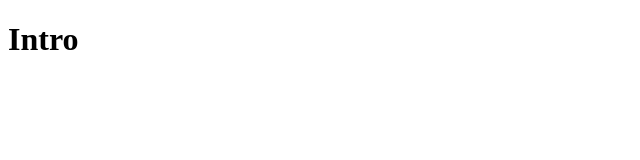
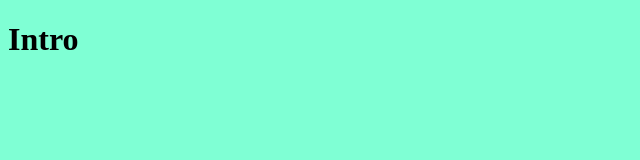
Before and after one commit to Rossetal/CODE-15-INTROJS, a plain HTML site: page 0_Intro/index.html in a window 1280 px wide. Shown: the whole page, without its empty margins (0-640 px from the left). Drawn offline with Linux system fonts and the light colour scheme.

Commit message:
se agregaron archivos

```diff
--- a/0_Intro/index.html
+++ b/0_Intro/index.html
@@ -5,8 +5,12 @@
     <meta http-equiv="X-UA-Compatible" content="IE=edge">
     <meta name="viewport" content="width=device-width, initial-scale=1.0">
     <title>Intro</title>
+    <link rel="stylesheet" href="style.css">
 </head>
 <body>
     <h1>Intro</h1>
+    <script src="funcionalidad.js">
+
+    </script>
 </body>
 </html>
--- a/0_Intro/style.css
+++ b/0_Intro/style.css
@@ -1,3 +1,3 @@
 body{
-    background-color: red;
+    background-color: aquamarine;
 }
```
Also changed, not shown: 0_Intro/funcionalidad.js (added).
